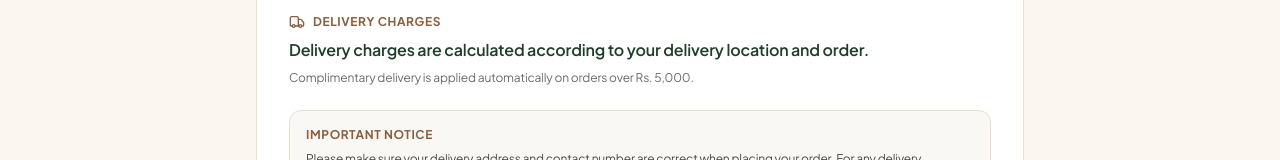
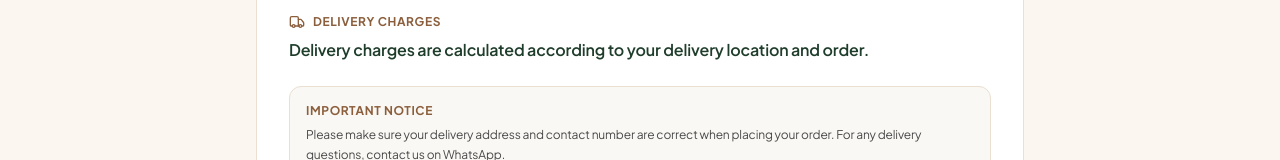
Before and after one commit to ValGrow-Labs/ceyloncrunch, a React (Vite) app: page /delivery in a window 1280 px wide. Shown: the part 481-641 px from the top of the page. Built offline with nearby package versions, Linux system fonts and the light colour scheme; no server answers; the database is empty; a web font is replaced by a local one.

Commit message:
fix(shipping): remove complimentary delivery threshold text from delivery information

```diff
--- a/src/pages/Shipping.tsx
+++ b/src/pages/Shipping.tsx
@@ -53,9 +53,6 @@ export const Shipping: React.FC = () => {
           <p className="font-semibold text-base text-[#1F3D2B]">
             Delivery charges are calculated according to your delivery location and order.
           </p>
-          <p className="text-xs text-[#6B6B6B]">
-            Complimentary delivery is applied automatically on orders over Rs. 5,000.
-          </p>
         </div>
 
         <div className="p-4 rounded-xl bg-[#FAF8F4] border border-[#EADFD0] space-y-1.5">
```
